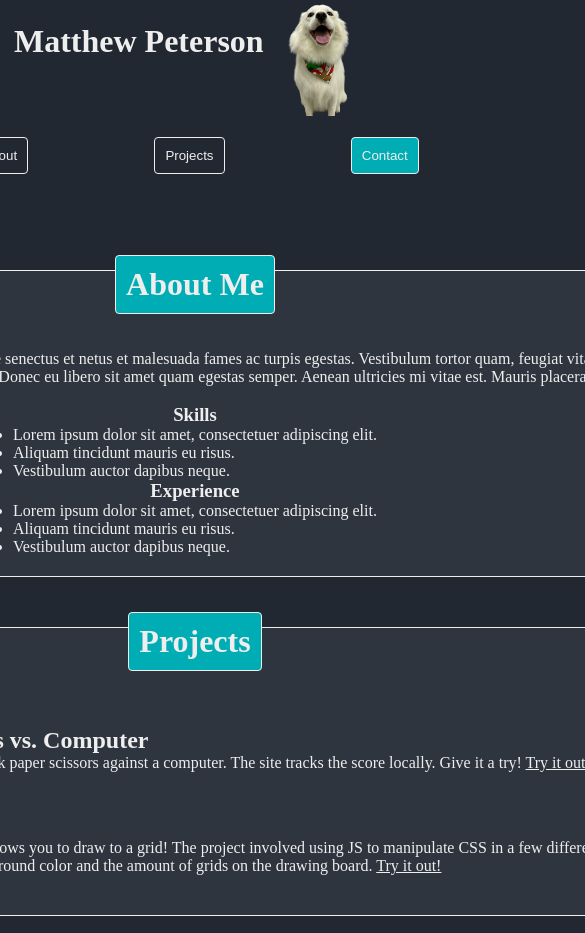
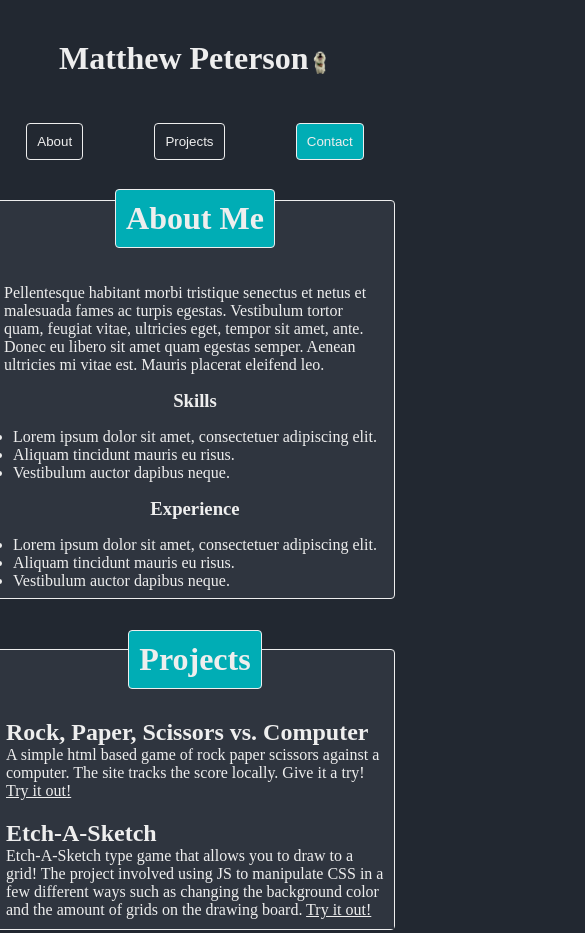
Before and after one commit to matthew-peterson-39/portfolio-website, a plain HTML site: page index.html in a window 390 px wide. Shown: the top 933 px of the page, 585 px wide, since content can reach past the window. Drawn offline with Linux system fonts and the light colour scheme.

Commit message:
Made site moreresponsive

```diff
--- a/styles.scss
+++ b/styles.scss
@@ -14,40 +14,37 @@ body {
 }
 
 .header {
-    width: 100vw;
-    height: 150px;
+    min-width: 200px;
+    min-height: 200px;
     display: flex;
     flex-direction: column;
-    justify-content: center;
+    justify-content: space-evenly;
     align-items: center;
-    margin: 20px;
+    gap: 5px;
 }
 
     .logo-container {
-        min-height: 100%;
-        min-width: 700px;
+        min-height: auto;
+        min-width: 10px;
         max-width: 100%;
         max-height: 100%;
         display: flex;
         justify-content: center;
         align-items: center;
-        margin-bottom: 20px;
 
     }
 
         .logo-container img {
-            max-width: 100%;
-            max-height: 100%;
+            max-width: 30px;
+            max-height: 30px;
         }
 
     .nav-container {
-        min-width: 700px;
-        max-width: 100%;
-        max-height: 100%;
+        min-width: 30rem;
+        min-height: auto;
         display: flex;
         justify-content: space-evenly;
         align-items: center;
-        margin-bottom: 50px;
     }
 
         .nav-container button {
@@ -69,19 +66,14 @@ body {
             color: rgba(238, 238, 238, 1);;
         }
 
-.cards {
-    width: 100vw;
-    height: 600px;
+.cards > *{
+    min-width: 400px;
+    min-height: auto;
     display: flex;
     flex-direction: column;
     align-items: center;
-    margin: 20px;
-    padding-bottom: 40px;
-    margin-top: 80px;
+    margin: 0 auto;
 }
-    .cards > * {
-        padding: 20px;
-    }
 
     .cards h1 {
         border-style: solid;
@@ -90,25 +82,30 @@ body {
         border-radius: 4px;
         background-color: rgba(0, 173, 181, 1);
         position: relative;
-        bottom: 36px;
+        bottom: 20px;
         padding: 10px;
     }
 
     #about-card {
-        width: 900px;
-        height: 500px;
+        min-width: 400px;
+        min-height: auto;
         display: flex;
         flex-direction: column;
         align-items: center;
+        margin: auto 50px;
         background-color: rgba(47, 53, 63, 1);
         border-style: solid;
         border-width: 1px;
         border-radius: 4px;
     }
 
+    #about-card > * {
+        margin: .5rem;
+    }
+
     #project-card {
-        width: 900px;
-        height: 500px;
+        min-width: 400px;
+        min-height: auto;
         display: flex;
         flex-direction: column;
         align-items: center;
@@ -129,14 +126,14 @@ body {
         }
 
          #projects > div {
-            padding: 10px;
-            margin: 10px;
+            padding: 5px;
+            margin: 5px;
          }
 
 
     #contact-card {
-        width: 900px;
-        height: 500px;
+        min-width: 400px;
+        min-height: auto;
         display: flex;
         flex-direction: column;
         align-items: center;
```
Also changed, not shown: styles.css, 1 other file.
